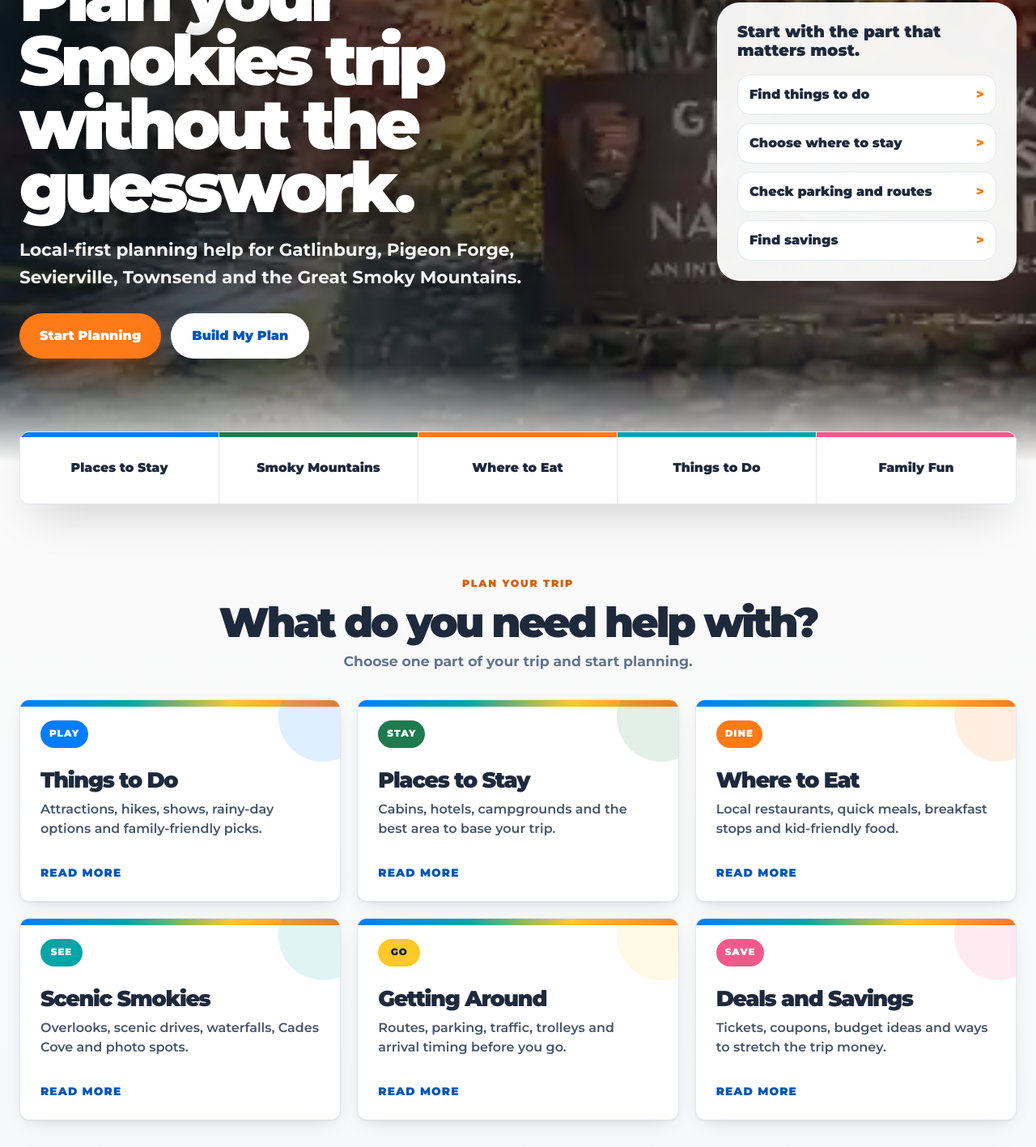
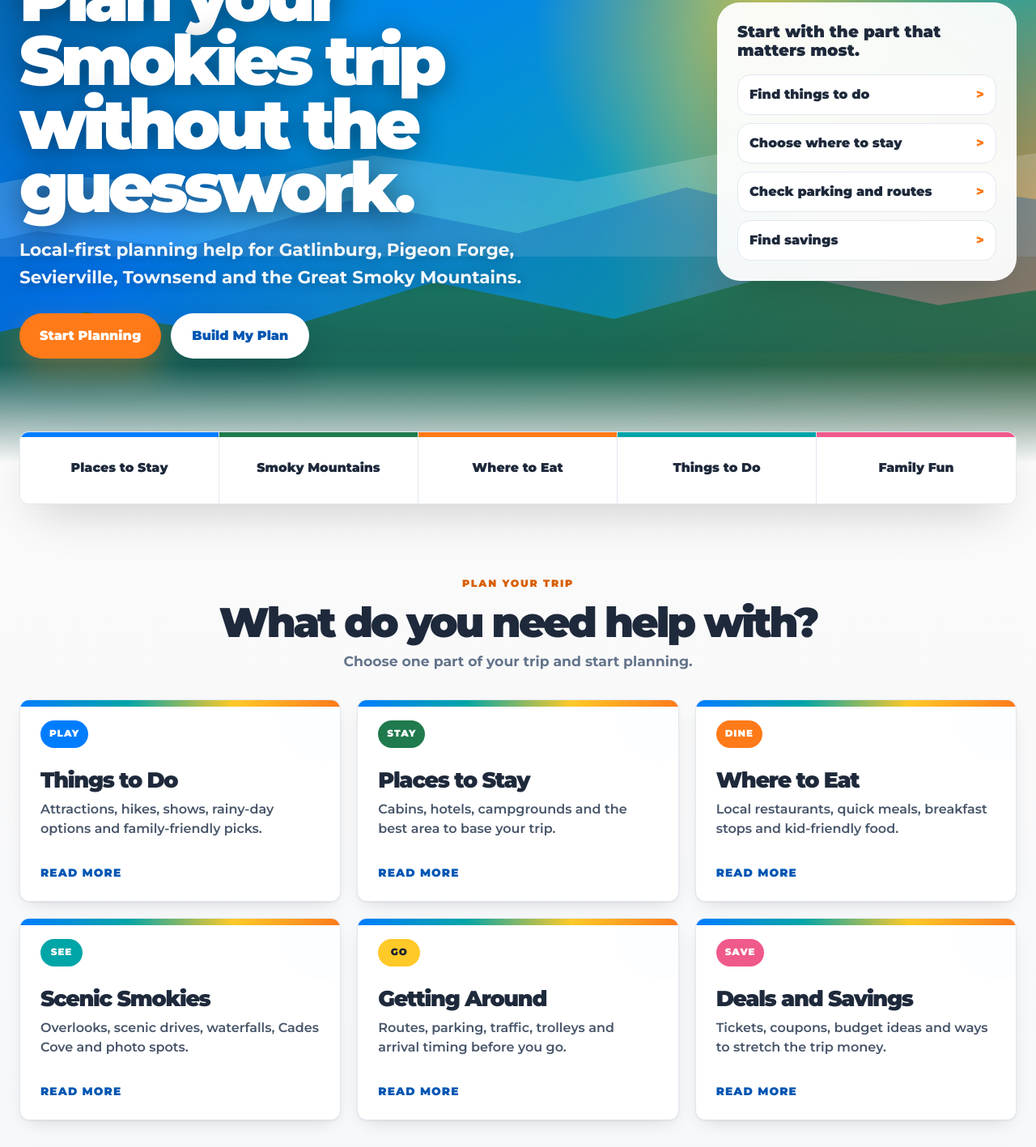
Before and after one commit to masondtorres/smokies-insider-guide, a Next.js app: page / in a window 1280 px wide. Shown: the part 340-1757 px from the top of the page at 81% size. Built offline with nearby package versions, Linux system fonts and the light colour scheme.

Commit message:
Remove weak hero photo and keep bright tourism styling

```diff
--- a/src/app/homepage-hero-image.css
+++ b/src/app/homepage-hero-image.css
@@ -66,18 +66,35 @@
 
 .si-hero {
   min-height: clamp(590px, 64vw, 760px) !important;
-  background-image:
-    linear-gradient(90deg, rgba(8, 24, 38, 0.78) 0%, rgba(8, 24, 38, 0.56) 40%, rgba(8, 24, 38, 0.15) 100%),
-    linear-gradient(180deg, rgba(0, 0, 0, 0.04), rgba(0, 0, 0, 0.34)),
-    url("/images/smoky-home-hero.svg") !important;
+  background:
+    radial-gradient(circle at 74% 30%, rgba(255, 201, 40, 0.72), transparent 18rem),
+    radial-gradient(circle at 86% 64%, rgba(255, 122, 24, 0.48), transparent 22rem),
+    radial-gradient(circle at 28% 38%, rgba(0, 165, 168, 0.4), transparent 24rem),
+    linear-gradient(135deg, #075b91 0%, #007dff 34%, #0ea5a8 66%, #ff7a18 100%) !important;
   background-position: center center !important;
   background-size: cover !important;
+}
+
+.si-hero::before {
+  opacity: 0.42 !important;
 }
 
 .si-ridge-one,
 .si-ridge-two,
 .si-ridge-three {
-  display: none !important;
+  display: block !important;
+}
+
+.si-ridge-one {
+  background: rgba(255, 255, 255, 0.18) !important;
+}
+
+.si-ridge-two {
+  background: rgba(0, 86, 179, 0.34) !important;
+}
+
+.si-ridge-three {
+  background: linear-gradient(180deg, rgba(31, 122, 77, 0.78), rgba(23, 79, 67, 0.94)) !important;
 }
 
 .si-hero-layout {
@@ -146,30 +163,6 @@
   font-weight: 850 !important;
 }
 
-.si-hero-panel a:nth-of-type(1)::before,
-.si-trip-strip a:nth-child(1)::before,
-.si-card:nth-child(1)::after {
-  background: var(--blue) !important;
-}
-
-.si-hero-panel a:nth-of-type(2)::before,
-.si-trip-strip a:nth-child(2)::before,
-.si-card:nth-child(2)::after {
-  background: var(--green) !important;
-}
-
-.si-hero-panel a:nth-of-type(3)::before,
-.si-trip-strip a:nth-child(3)::before,
-.si-card:nth-child(3)::after {
-  background: var(--orange) !important;
-}
-
-.si-hero-panel a:nth-of-type(4)::before,
-.si-trip-strip a:nth-child(4)::before,
-.si-card:nth-child(4)::after {
-  background: var(--teal) !important;
-}
-
 .si-trip-strip-inner {
   border-radius: 12px !important;
   box-shadow: var(--shadow-lg) !important;
@@ -190,9 +183,11 @@
   height: 6px !important;
 }
 
-.si-trip-strip a:nth-child(5)::before {
-  background: var(--family-pink) !important;
-}
+.si-trip-strip a:nth-child(1)::before { background: var(--blue) !important; }
+.si-trip-strip a:nth-child(2)::before { background: var(--green) !important; }
+.si-trip-strip a:nth-child(3)::before { background: var(--orange) !important; }
+.si-trip-strip a:nth-child(4)::before { background: var(--teal) !important; }
+.si-trip-strip a:nth-child(5)::before { background: var(--family-pink) !important; }
 
 .si-trip-strip a:hover {
   color: #ffffff !important;
@@ -228,14 +223,6 @@
   opacity: 0.12 !important;
 }
 
-.si-card:nth-child(5)::after {
-  background: var(--yellow) !important;
-}
-
-.si-card:nth-child(6)::after {
-  background: var(--family-pink) !important;
-}
-
 .si-card:hover {
   transform: translateY(-6px) !important;
   box-shadow: 0 24px 60px -24px rgba(0, 0, 0, 0.28), 0 8px 18px rgba(15, 23, 42, 0.08) !important;
@@ -247,26 +234,11 @@
   font-weight: 900 !important;
 }
 
-.si-card:nth-child(2) .si-icon {
-  background: var(--green) !important;
-}
-
-.si-card:nth-child(3) .si-icon {
-  background: var(--orange) !important;
-}
-
-.si-card:nth-child(4) .si-icon {
-  background: var(--teal) !important;
-}
-
-.si-card:nth-child(5) .si-icon {
-  color: #172033 !important;
-  background: var(--yellow) !important;
-}
-
-.si-card:nth-child(6) .si-icon {
-  background: var(--family-pink) !important;
-}
+.si-card:nth-child(2) .si-icon { background: var(--green) !important; }
+.si-card:nth-child(3) .si-icon { background: var(--orange) !important; }
+.si-card:nth-child(4) .si-icon { background: var(--teal) !important; }
+.si-card:nth-child(5) .si-icon { color: #172033 !important; background: var(--yellow) !important; }
+.si-card:nth-child(6) .si-icon { background: var(--family-pink) !important; }
 
 .si-card h3 {
   font-family: var(--font-geist-sans), Montserrat, Helvetica, Arial, sans-serif !important;
```
